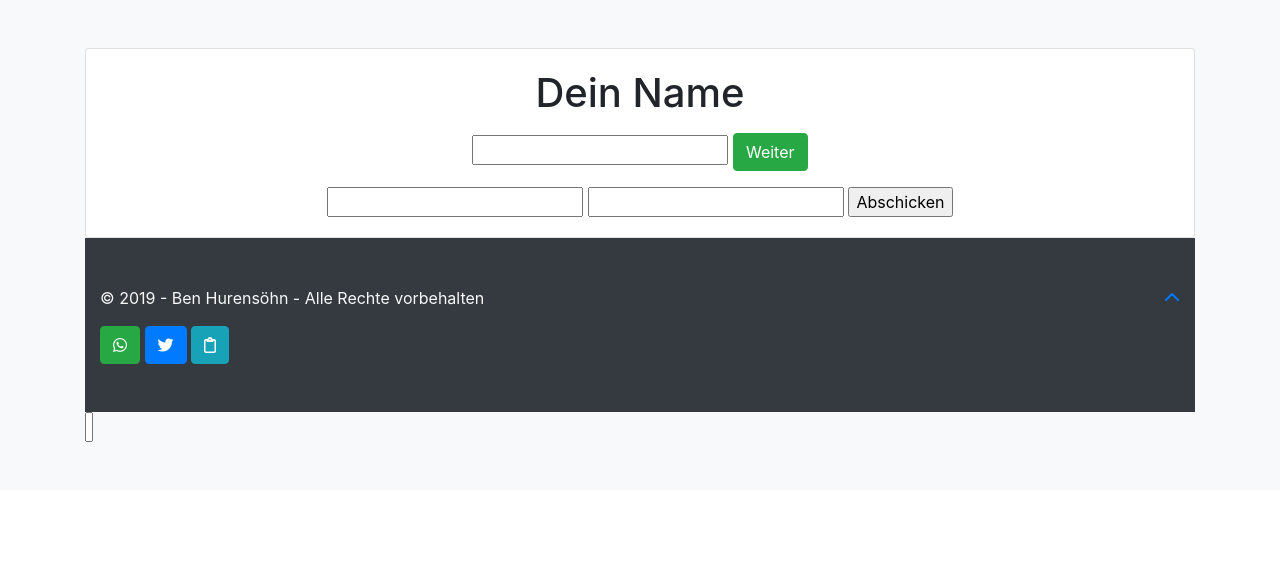
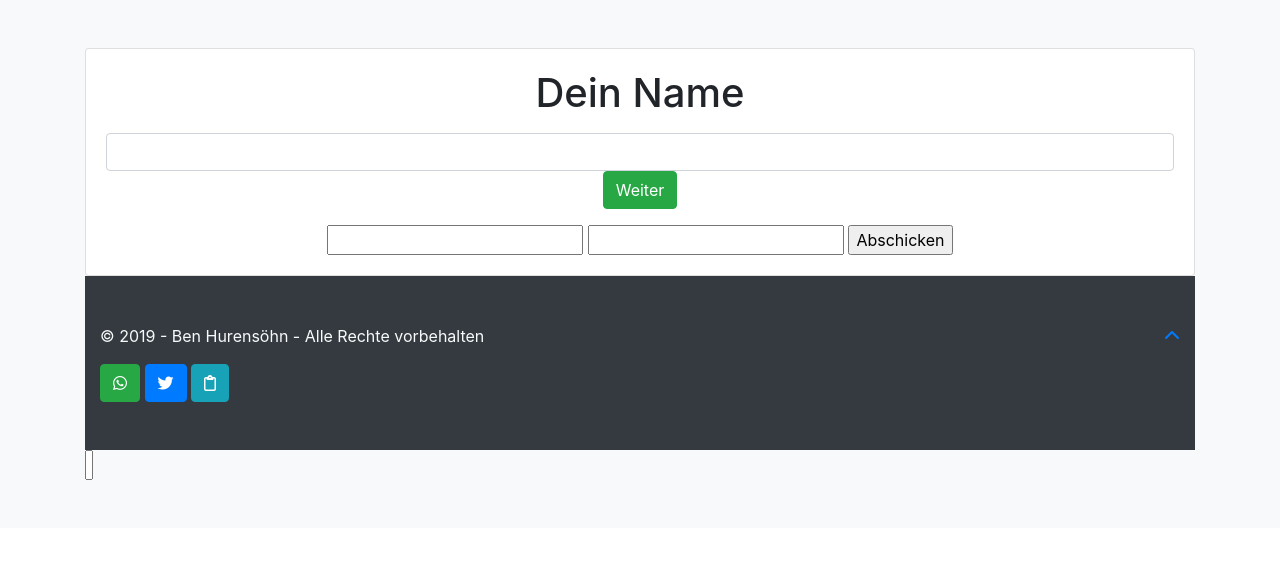
Before and after one commit to phgilde/quiz, a Flask app: page /newquiz in a window 1280 px wide. Shown: the part 56-624 px from the top of the page. Run offline with Flask 2, Linux system fonts and the light colour scheme; some libraries are stand-ins or nearby versions.

Commit message:
edit newquiz

```diff
--- a/app/templates/newquiz.html
+++ b/app/templates/newquiz.html
@@ -7,7 +7,7 @@
       <div id="quiz">
       <div class="card-body">
         <h1><p id="name-label">Dein Name</p></h1>
-        <input id="name" type="text">
+        <input id="name" type="text" class="form-control">
         <input id="send-name" type="button" class="btn btn-success" value="Weiter">
         <b><h1><p id="question"></p></h1></b>
         <div id="answers" class=""></div>
```
